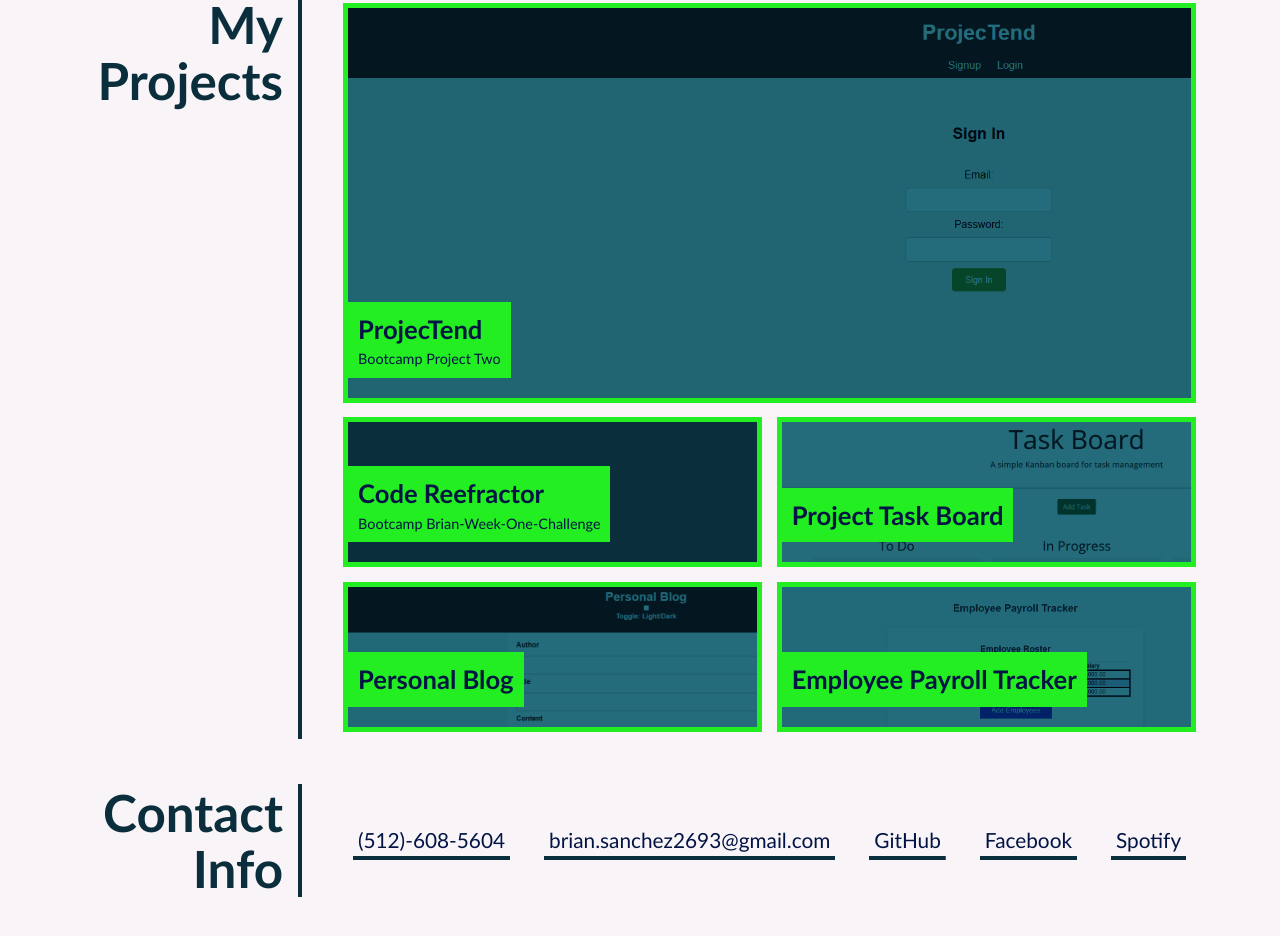
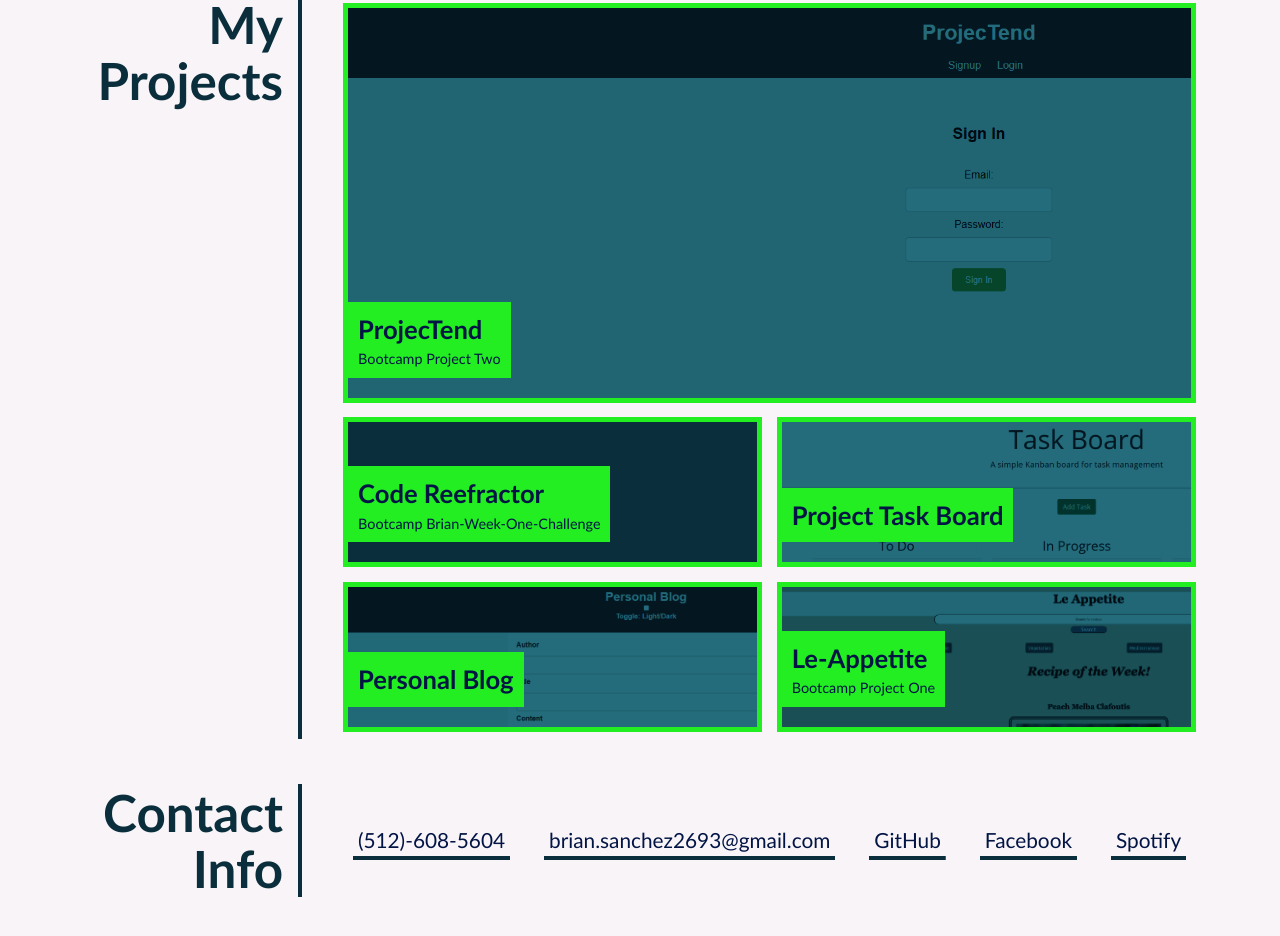
Before and after one commit to bds6575/Brian-Online-Portfolio, a plain HTML site: page index.html in a window 1280 px wide. Shown: the part 788-1724 px from the top of the page. Drawn offline with Linux system fonts and the light colour scheme.

Commit message:
Replaced payroll tracker with LeAppetite Project on portfolio

```diff
--- a/assets/css/style.css
+++ b/assets/css/style.css
@@ -224,7 +224,7 @@
 
   /* added background image showing screenshot of project "code refractor" */
   .run-buddy {
-    background-image: url("../images/employeepayrolltracker.png");
+    background-image: url("../images/LeAppetite.png");
   }
 
   .led-wall {
--- a/index.html
+++ b/index.html
@@ -82,10 +82,10 @@
         </a>
 
          <!-- Changed h3 and span to "In progress" title to return/update as more projects are completed while moving forward in class -->
-        <a href="https://bds6575.github.io/Brian-Employee-Payroll-Tracker/" class="flex-item run-buddy">
+        <a href="https://soyylo.github.io/Le-Appetite/" class="flex-item run-buddy">
           <div>
-            <h3>Employee Payroll Tracker</h3>
-            <span></span>
+            <h3>Le-Appetite</h3>
+            <span>Bootcamp Project One</span>
           </div>
         </a>
 
```
Also changed, not shown: assets/images/LeAppetite.png (added).
